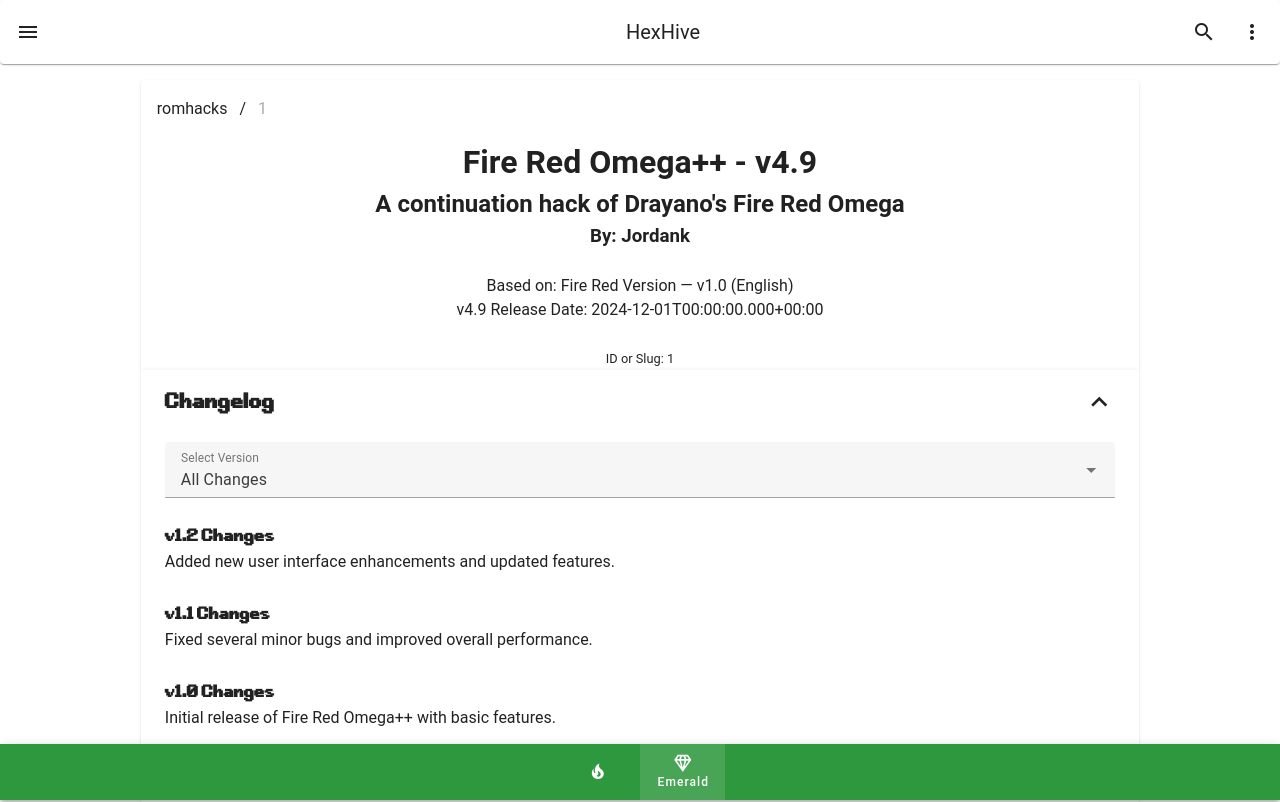
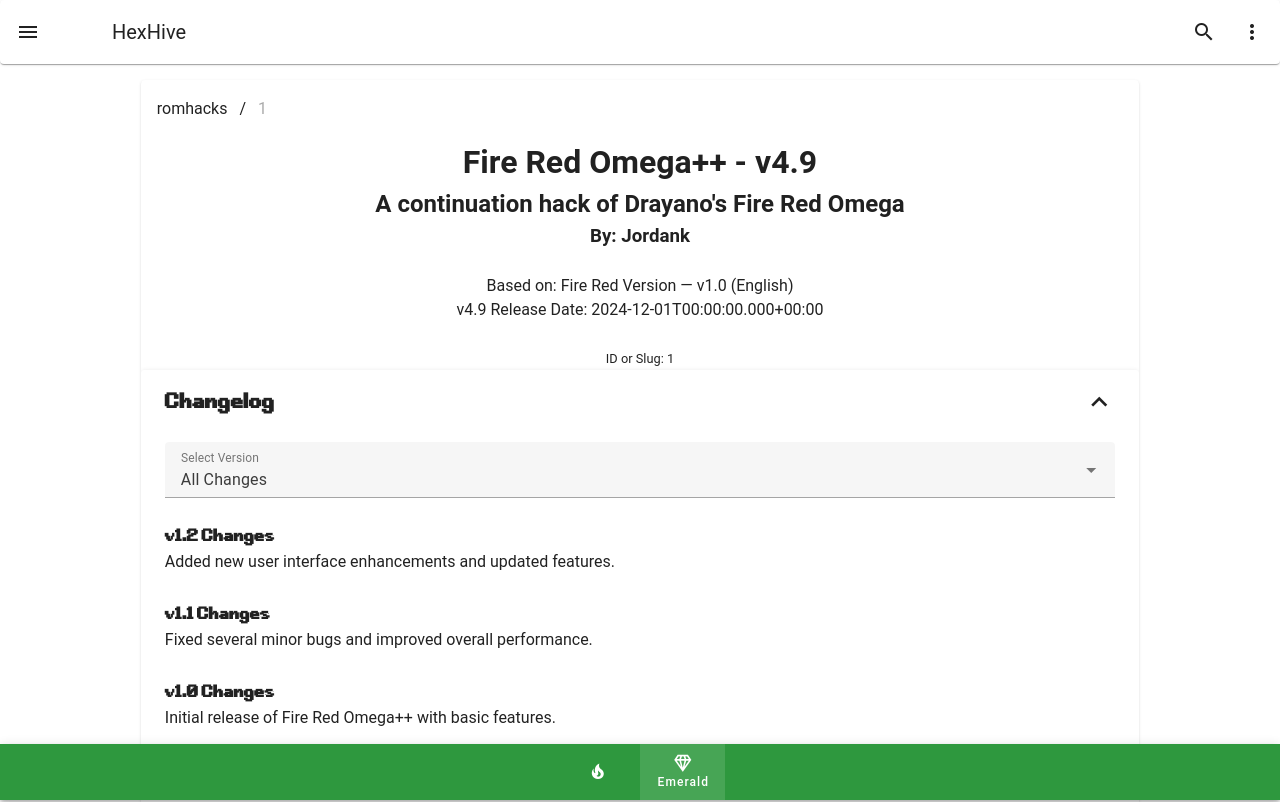
Before and after one commit to hexhivemind/HexHive, a Nuxt app: page /romhacks/1 in a window 1280 px wide. Shown: the top 802 px of the page. Built offline with nearby package versions, Linux system fonts and the light colour scheme.

Commit message:
fix: Fix header app bar positioning of favicon image and title.

```diff
--- a/components/Header.vue
+++ b/components/Header.vue
@@ -2,14 +2,16 @@
   <v-app-bar
     :elevation="1"
     rounded
-    scroll-behavior="collapse fade-image"
+    scroll-behavior="fade-image"
     scroll-threshold="200"
   >
     <template #prepend>
       <v-app-bar-nav-icon @click="drawer = !drawer" />
+
+      <v-avatar>
+        <v-img src="public/favicon.ico" />
+      </v-avatar>
     </template>
-
-    <v-img src="public/favicon.ico" />
 
     <v-app-bar-title>HexHive</v-app-bar-title>
 
```
